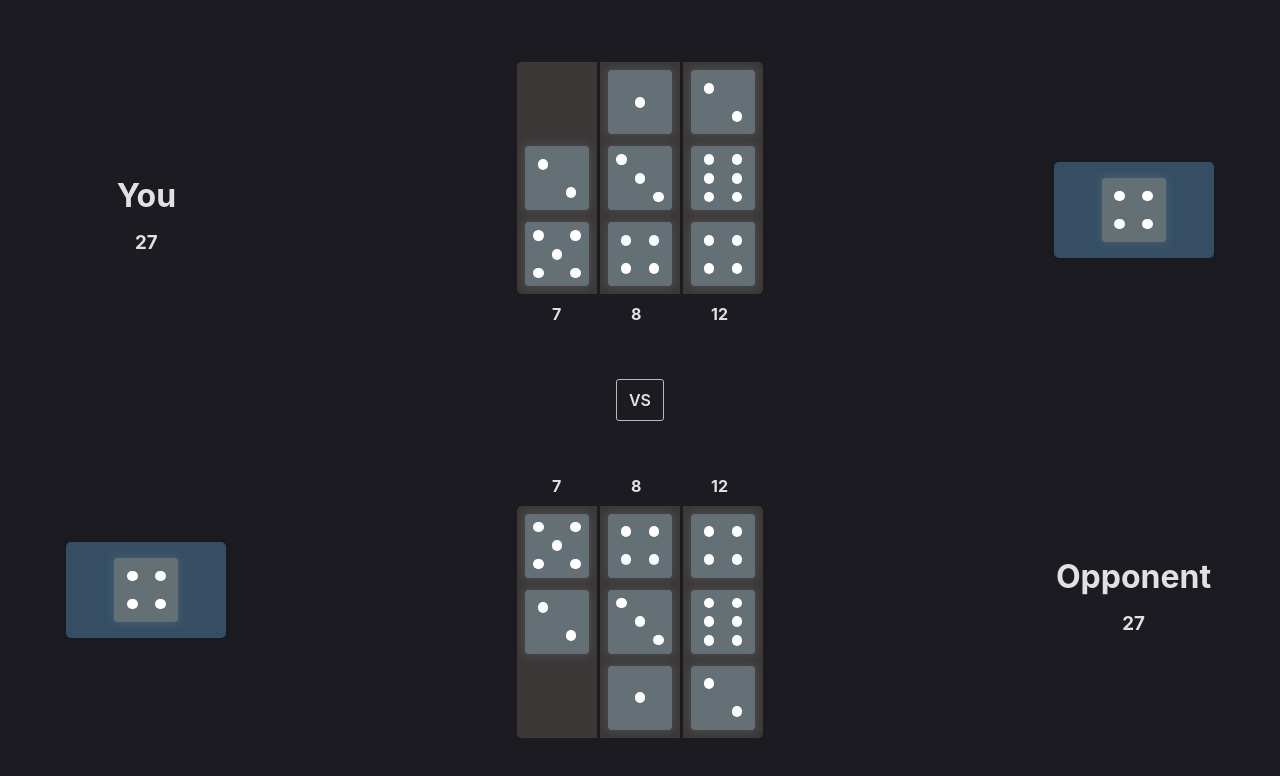
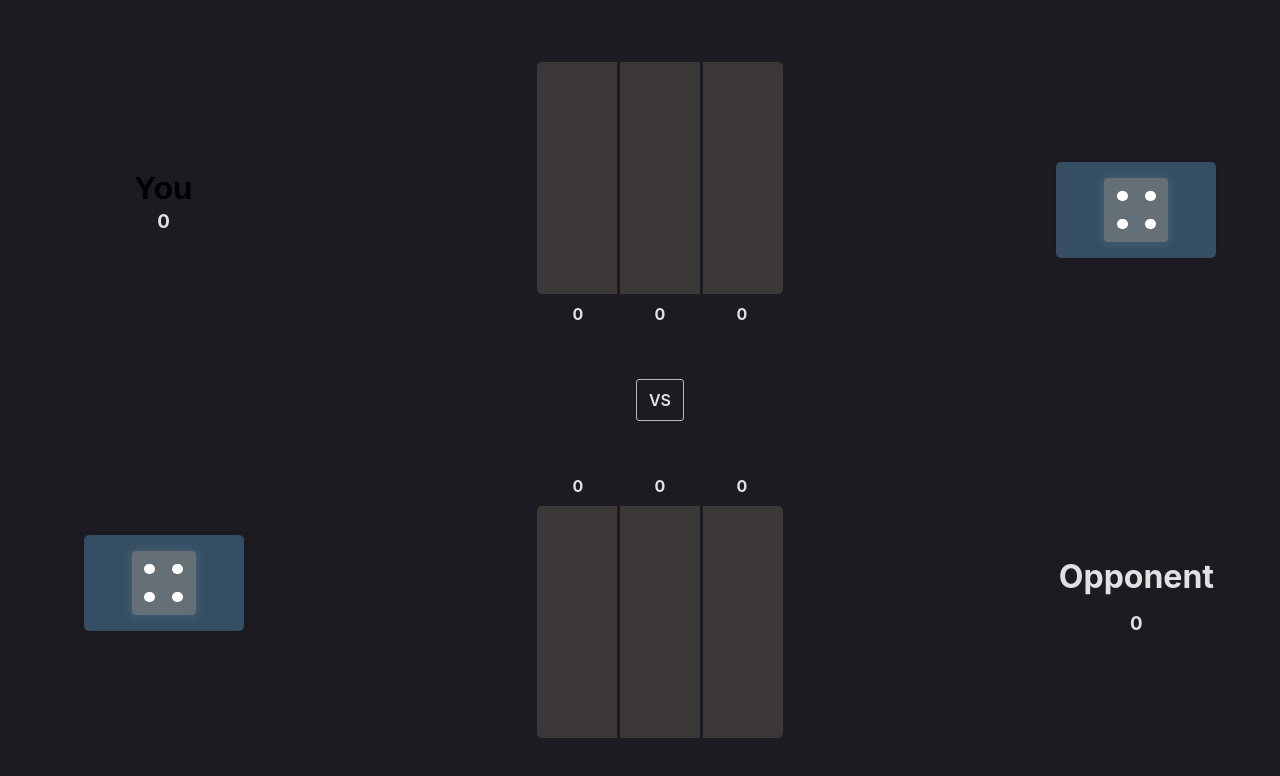
Before and after one commit to morales0/knucklebones, a React (Vite) app in the folder apps/frontend/: page / in a window 1280 px wide. Shown: the top 776 px of the page. Built offline with nearby package versions, Linux system fonts and the light colour scheme.

Commit message:
added input to name

```diff
--- a/apps/frontend/src/app.tsx
+++ b/apps/frontend/src/app.tsx
@@ -1,3 +1,4 @@
+import { useState } from "react";
 import Grid from "./components/grid";
 import Player from "./components/player";
 import "./styles/app.css";
@@ -7,13 +8,42 @@ const emptyGrid: number[][] = [
   [1, 3, 4],
   [2, 6, 4],
 ];
+const sumArray = (array: number[]) =>
+  array.reduce<number>((acc, curr) => acc + curr, 0);
+
+function App() {
+  const [username, setUsername] = useState<string>("You");
+  const [userGrid, setUserGrid] = useState<number[][]>([[], [], []]);
+  const [opponentGrid, setOpponentGrid] = useState<number[][]>([[], [], []]);
+
+  return (
+    <div className="app">
+      <Player
+        name={username}
+        updateName={(value) => setUsername(value)}
+        score={sumArray(userGrid.map((row) => sumArray(row)))}
+      />
+      <div className="game">
+        <Grid cells={userGrid} scorePos="bottom" />
+        <span className="vs">VS</span>
+        <Grid cells={opponentGrid} scorePos="top" />
+      </div>
+      <Player
+        name="Opponent"
+        updateName={(value) => setUsername(value)}
+        score={sumArray(opponentGrid.map((row) => sumArray(row)))}
+        opponent
+      />
+    </div>
+  );
+}
+
+export default App;
 
 // const socket = io("localhost:3000");
+// const [messages, setMessages] = useState<string[]>([]);
 
-function App() {
-  // const [messages, setMessages] = useState<string[]>([]);
-
-  /*
+/*
   useEffect(() => {
     // When server connects with us, log and send message
     socket.on("connect", () => {
@@ -38,33 +68,3 @@ function App() {
     };
   }, []);
   */
-
-  return (
-    <div className="app">
-      <Player
-        name="You"
-        score={emptyGrid.reduce<number>(
-          (acc, curr) =>
-            acc + curr.reduce<number>((acc2, curr2) => acc2 + curr2, 0),
-          0
-        )}
-      />
-      <div className="game">
-        <Grid cells={emptyGrid} scorePos="bottom" />
-        <span className="vs">VS</span>
-        <Grid cells={emptyGrid} scorePos="top" />
-      </div>
-      <Player
-        name="Opponent"
-        score={emptyGrid.reduce<number>(
-          (acc, curr) =>
-            acc + curr.reduce<number>((acc2, curr2) => acc2 + curr2, 0),
-          0
-        )}
-        opponent
-      />
-    </div>
-  );
-}
-
-export default App;
--- a/apps/frontend/src/components/player.tsx
+++ b/apps/frontend/src/components/player.tsx
@@ -9,10 +9,25 @@ const RollSpace = () => {
   );
 };
 
-const ScoreBoard = ({ name, score }: { name: string; score: number }) => {
+const ScoreBoard = ({
+  name,
+  score,
+  updateName,
+}: {
+  name: string;
+  score: number;
+  updateName: (value: string) => void;
+}) => {
   return (
     <div className="scoreBoard">
+      {}
       <h1>{name}</h1>
+      <input
+        className="playerName"
+        type="text"
+        value={name}
+        onChange={(e) => updateName(e.target.value)}
+      />
       <h3>{score}</h3>
     </div>
   );
@@ -20,14 +35,27 @@ const ScoreBoard = ({ name, score }: { name: string; score: number }) => {
 
 type Props = {
   name: string;
+  updateName: (value: string) => void;
   score: number;
   opponent?: boolean;
 };
 
-const Player = ({ name, score, opponent = false }: Props) => {
+const Player = ({ name, updateName, score, opponent = false }: Props) => {
   return (
     <div className={`player ${opponent ? "opponent" : ""}`}>
-      <ScoreBoard name={name} score={score} />
+      <div className="scoreBoard">
+        {opponent ? (
+          <h1>{name}</h1>
+        ) : (
+          <input
+            className="playerName"
+            type="text"
+            value={name}
+            onChange={(e) => updateName(e.target.value)}
+          />
+        )}
+        <h3>{score}</h3>
+      </div>
       <RollSpace />
     </div>
   );
--- a/apps/frontend/src/styles/player.css
+++ b/apps/frontend/src/styles/player.css
@@ -15,6 +15,20 @@
 
 .player.opponent {
   flex-direction: column-reverse;
+}
+
+.playerName {
+  font-size: 2rem;
+  max-width: 200px;
+  background: transparent;
+  border: none;
+  outline: none;
+  text-align: center;
+  font-weight: bold;
+}
+
+.playerName:focus {
+  border-bottom: 1px solid gray;
 }
 
 /* When game flips to vertical, make score board vertical as well */
```
Also changed, not shown: apps/frontend/src/components/player-grid.tsx (deleted, +0 -17 lines).
